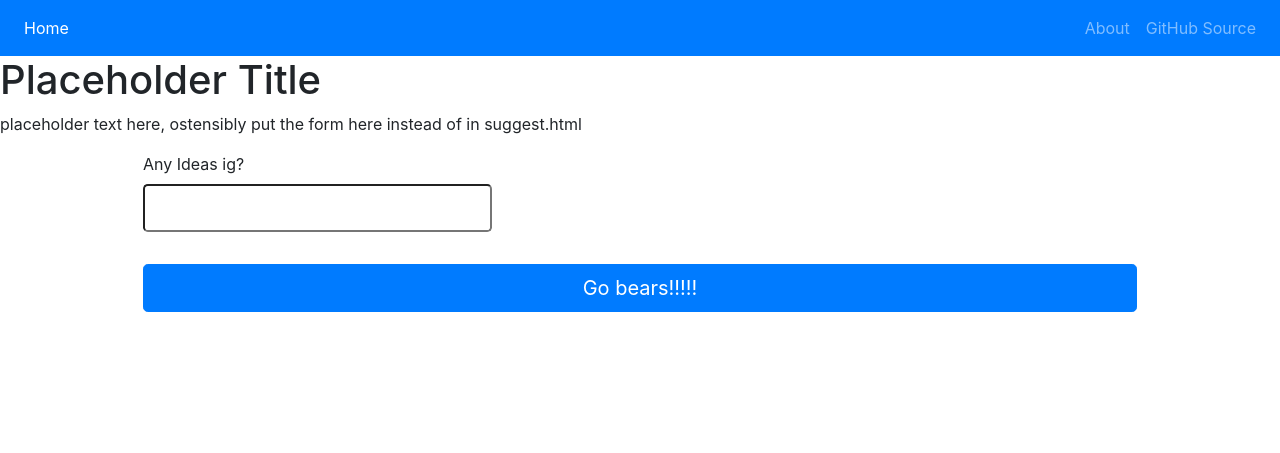
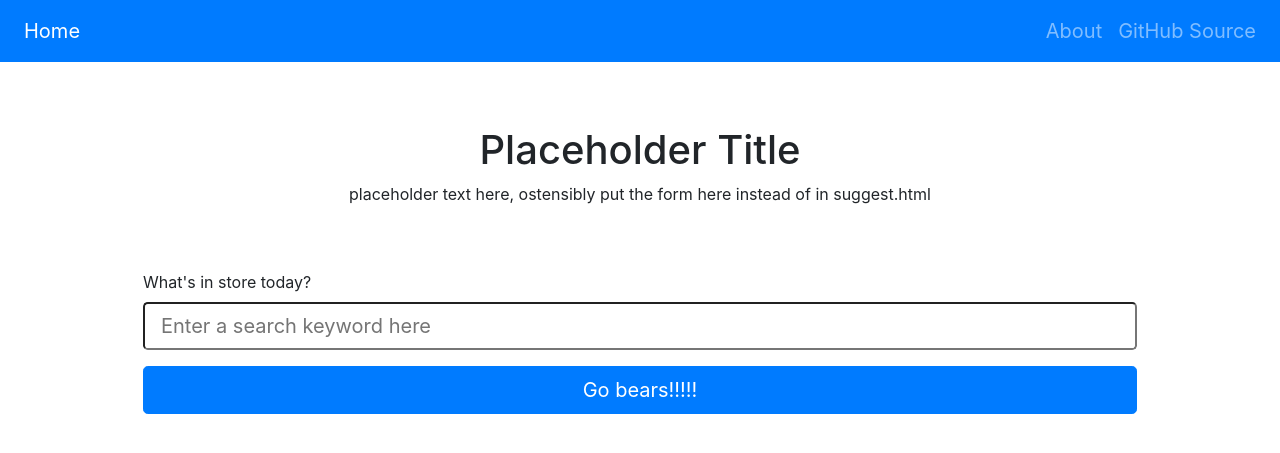
Before and after one commit to khsu2000/venue-suggester, a Flask app: page / in a window 1280 px wide. Shown: the top 453 px of the page. Run offline with Flask 2, Linux system fonts and the light colour scheme; some libraries are stand-ins or nearby versions.

Commit message:
main suggestion and frontend working

```diff
--- a/application.py
+++ b/application.py
@@ -26,11 +26,11 @@ query = ""
 Form Class for Main Page
 """
 class TakeQuery(FlaskForm):
-    query = StringField("Any Ideas ig?", validators = [validators.DataRequired()])
+    query = StringField("What's in store today?", validators = [validators.DataRequired()])
     submit = SubmitField("Go bears!!!!!")
 
 class NextVenue(FlaskForm):
-    next_query = SubmitField("Hmm... That's Not It")
+    next_query = SubmitField("That's Not It. Another one!")
 
 @app.route("/home")
 @app.route("/", methods = ["POST", "GET"])
@@ -55,25 +55,16 @@ def home():
             venues = nearby_venues(location_data, query)
             venues = distance_weighted_order(venues, original_location)
             if venues == []:
-                print(1)
                 return render_template("home.html", form = form, exhausted = True)
-        if len(venues) == 0:
-            print(2)
-            return render_template("home.html", form = form, exhausted = True)
         suggested = venues.pop(0)
-        print(3)
         return render_template("home.html", form = form, next = next, suggestion_name = suggested.get_name(), suggestion_address = suggested.get_address())
     if next.validate_on_submit():
         if len(venues) == 0 and query != "":
-            print(4)
             return render_template("home.html", form = form, exhausted = True)
         elif len(venues) == 0:
-            print(5)
             return render_template("home.html", form = form)
         suggested = venues.pop(0)
-        print(6)
         return render_template("home.html", form = form, next = next, suggestion_name = suggested.get_name(), suggestion_address = suggested.get_address())
-    print(7)
     return render_template("home.html", form = form)
 
 @app.route("/about", methods = ["POST", "GET"])
--- a/backend/search_for_venues.py
+++ b/backend/search_for_venues.py
@@ -25,6 +25,7 @@ def nearby_venues(location_data, query, radius = 16000, limit = 50):
     --------
     list: List of Venue objects with data from GET request. Upon failure, returns empty list.
     """
+    print("making api query")
     try:
         url = "https://api.foursquare.com/v2/venues/explore"
         year = location_data["timestamp"][0:4]
@@ -42,6 +43,7 @@ def nearby_venues(location_data, query, radius = 16000, limit = 50):
             openNow = 1
         )
         resp = requests.get(url = url, params = params)
+        # pprint(json.loads(resp.text))
         data = dicts_to_venues(json.loads(resp.text)["response"]["groups"][0]["items"])
         return data
     except Exception as e:
--- a/templates/home.html
+++ b/templates/home.html
@@ -1,20 +1,21 @@
 {% extends "layout.html" %}
 {% block content %}
 
-  <h1>Placeholder Title</h1>
-  <p>placeholder text here, ostensibly put the form here instead of in suggest.html</p>
+  <!-- Greeting/Summary Text -->
+  <div class="header-wrapper">
+    <h1 class="text-center">Placeholder Title</h1>
+    <p class="text-center">placeholder text here, ostensibly put the form here instead of in suggest.html</p>
+  </div>
 
   <!-- Form content -->
   <div class="container main_form">
     <div class="content-section">
       <form method="POST" action="">
         {{ form.hidden_tag() }}
-        <fieldset class="form-group">
         <div class="form-group">
           {{ form.query.label(class = "form-control-label") }}<br>
-            {{ form.query(class = "form control form-control-lg") }}
+          {{ form.query(class = "form-control-lg", placeholder = "Enter a search keyword here") }}
         </div>
-        </fieldset>
         <div class="form-group">
           {{ form.submit(class = "btn btn-primary btn-lg btn-block") }}
         </div>
@@ -24,17 +25,17 @@
 
   <!-- Creating area to put venue suggestion -->
   {% if suggestion_name %}
-  <div class="container suggestion">
+  <div class="container output">
     <div class="content-section">
       <h3>{{ suggestion_name }}</h3>
       <p>{{ suggestion_address }}</p>
-
+      <!-- Next button -->
       {% if next %}
         <form method="POST" action="">
           {{ next.hidden_tag() }}
           <fieldset class="form-group">
-            <div class="form-group">
-              {{ next.next_query(class = "btn btn-primary btn-lg btn-block") }}
+            <div class="form-group text-center">
+              {{ next.next_query(class = "btn btn-secondary btn-lg text-center") }}
             </div>
           </fieldset>
         </form>
@@ -44,10 +45,12 @@
   {% endif %}
 
   {% if exhausted %}
+    <div class="container output">
       <div class="content-section">
-      <p>Hmm... It seems we're out of options with that given keyword.
+        <p>Hmm... We found no remaining options with that given keyword.
           Try a different search term and search again!
         </p>
+      </div>
     </div>
   {% endif %}
 
@@ -57,9 +60,22 @@
       width:80%
     }
 
-    .suggestion{
-      margin: 0;
-      width: 80%
+    .output{
+      margin: 0 auto;
+      margin-top: 5%;
+      width: 70%
+    }
+
+    .header-wrapper{
+      margin: 0 auto;
+      margin-top: 5%;
+      margin-bottom: 5%;
+      width: 50%
+    }
+
+    .form-control-lg{
+      box-sizing:border-box;
+      width:100%
     }
   </style>
 {% endblock content %}
--- a/templates/layout.html
+++ b/templates/layout.html
@@ -27,7 +27,7 @@
     <div class="collapse navbar-collapse" id="navbarNavDropdown">
     <ul class="navbar-nav mr-auto">
       <li class="nav-item active">
-        <a class="nav-link" href="{{ url_for('home') }}">Home <span class="sr-only">(current)</span></a>
+        <a class="nav-link" href="{{ url_for('home') }}">Home<span class="sr-only">(current)</span></a>
       </li>
     </ul>
     <ul class="nav navbar-nav form-inline">
@@ -48,5 +48,9 @@
   <script src="https://code.jquery.com/jquery-3.4.1.slim.min.js" integrity="sha384-J6qa4849blE2+poT4WnyKhv5vZF5SrPo0iEjwBvKU7imGFAV0wwj1yYfoRSJoZ+n" crossorigin="anonymous"></script>
   <script src="https://cdn.jsdelivr.net/npm/popper.js@1.16.0/dist/umd/popper.min.js" integrity="sha384-Q6E9RHvbIyZFJoft+2mJbHaEWldlvI9IOYy5n3zV9zzTtmI3UksdQRVvoxMfooAo" crossorigin="anonymous"></script>
   <script src="https://stackpath.bootstrapcdn.com/bootstrap/4.4.1/js/bootstrap.min.js" integrity="sha384-wfSDF2E50Y2D1uUdj0O3uMBJnjuUD4Ih7YwaYd1iqfktj0Uod8GCExl3Og8ifwB6" crossorigin="anonymous"></script>
+
+  <style>
+    a {font-size: 20px}
+  </style>
 </body>
 </html>
```
Lines whose indentation alone changed are shown as unchanged.
